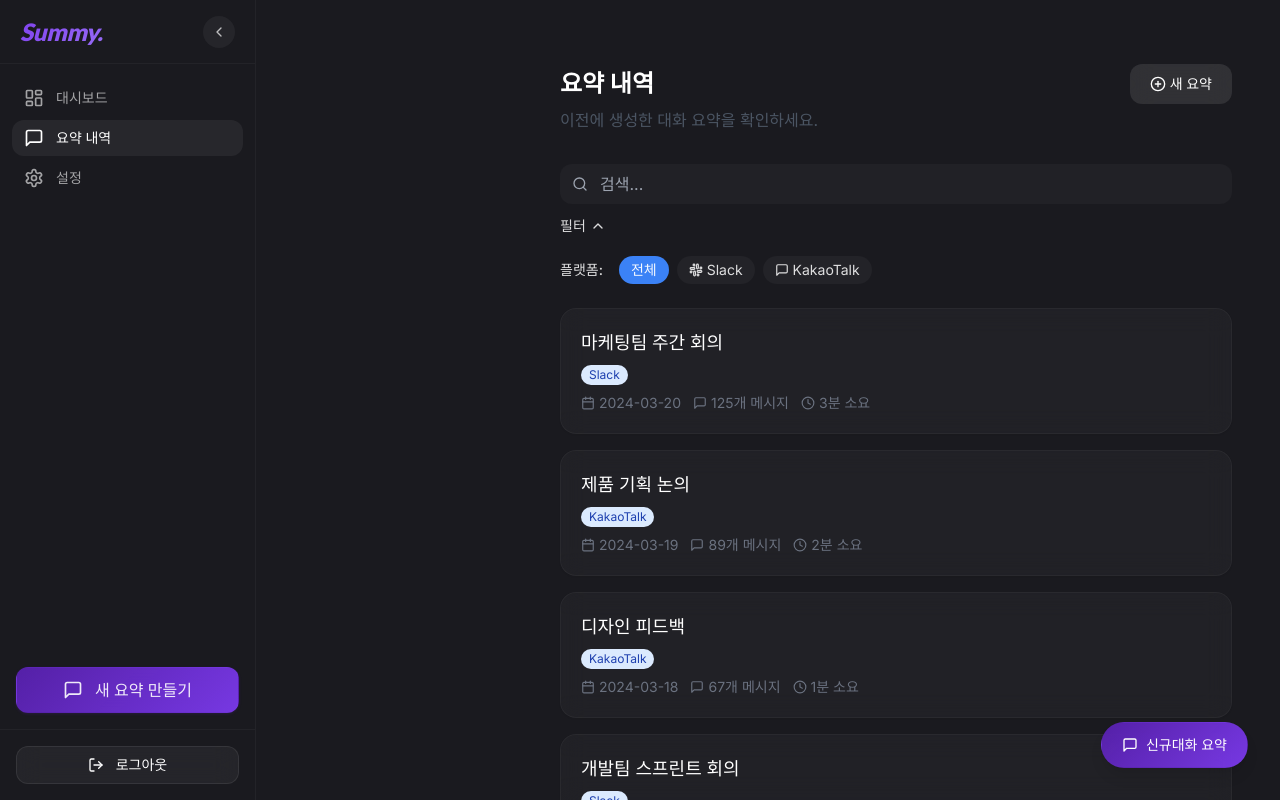
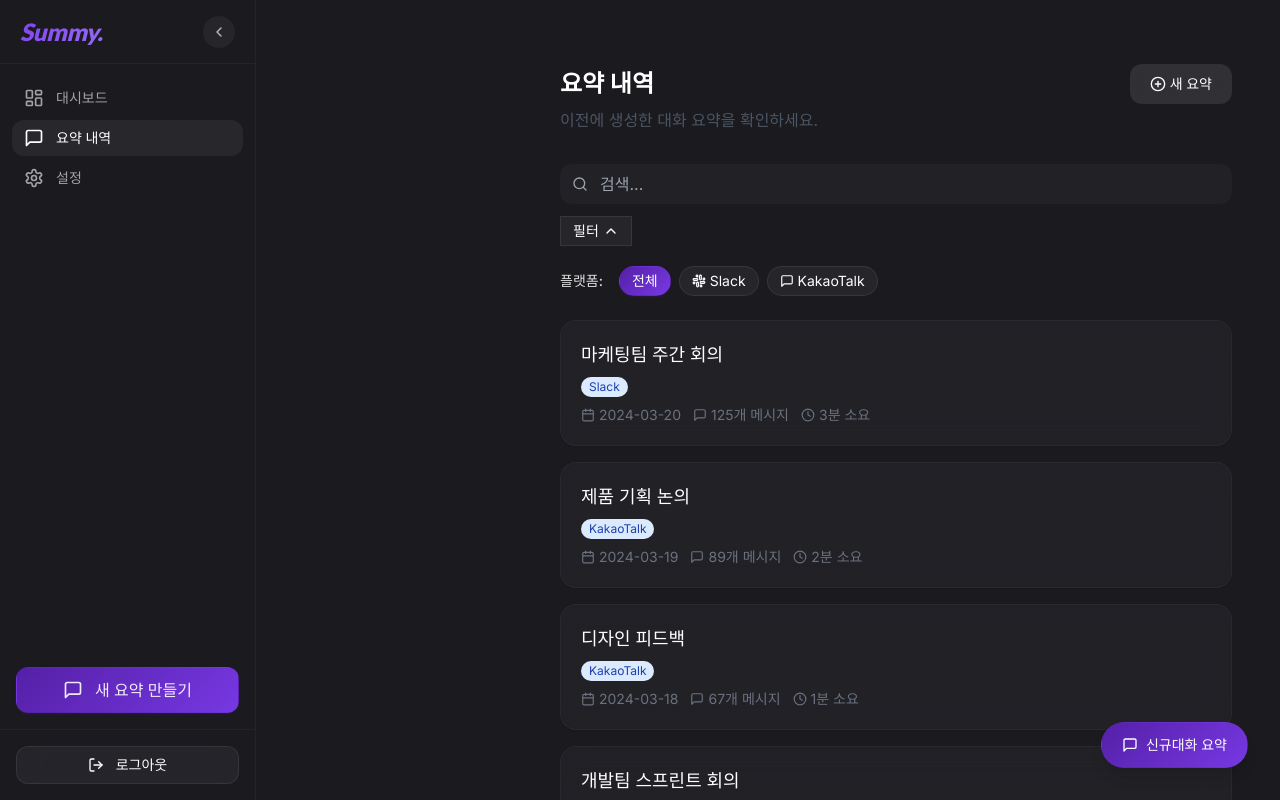
Before and after one commit to FLYLIKEB/summy, a Next.js app: page /dashboard/summaries in a window 1280 px wide. Both pictures are taken after a click on the button "필터". Built offline with nearby package versions, Linux system fonts and the light colour scheme; a web font is replaced by a local one.

Commit message:
필터 패널 버튼들을 애플 스타일 버튼으로 변경

```diff
--- a/components/common/FilterPanel.tsx
+++ b/components/common/FilterPanel.tsx
@@ -53,7 +53,7 @@
       <div className="flex justify-between items-center">
         <button
           onClick={toggleFilterPanel}
-          className="flex items-center text-sm text-medium-contrast hover:text-high-contrast transition-colors"
+          className="apple-button-secondary text-sm py-1 px-3 flex items-center"
         >
           필터
           {isFilterOpen ? (
@@ -70,7 +70,7 @@
               setSearchQuery('');
               setSelectedCategory(null);
             }}
-            className="text-sm text-medium-contrast hover:text-high-contrast transition-colors"
+            className="apple-button-secondary text-sm py-1 px-3"
           >
             필터 초기화
           </button>
@@ -92,10 +92,10 @@
             {/* 전체 카테고리 버튼 */}
             <button
               onClick={() => setSelectedCategory(null)}
-              className={`px-3 py-1 text-sm rounded-full transition-colors ${
+              className={`py-1 px-3 text-sm rounded-full transition-all ${
                 selectedCategory === null
-                  ? 'bg-blue-500 text-high-contrast'
-                  : 'bg-white-opacity-04 text-medium-contrast hover:bg-white-opacity-08 hover:text-high-contrast'
+                  ? 'apple-button-primary'
+                  : 'apple-button-secondary'
               }`}
             >
               전체
@@ -110,10 +110,10 @@
                 <button
                   key={category.name}
                   onClick={() => setSelectedCategory(isSelected ? null : category.name)}
-                  className={`px-3 py-1 text-sm rounded-full transition-colors flex items-center gap-1 ${
+                  className={`py-1 px-3 text-sm rounded-full transition-all flex items-center gap-1 ${
                     isSelected
-                      ? 'bg-blue-500 text-high-contrast'
-                      : 'bg-white-opacity-04 text-medium-contrast hover:bg-white-opacity-08 hover:text-high-contrast'
+                      ? 'apple-button-primary'
+                      : 'apple-button-secondary'
                   }`}
                 >
                   <Icon className="h-3.5 w-3.5" />
```
